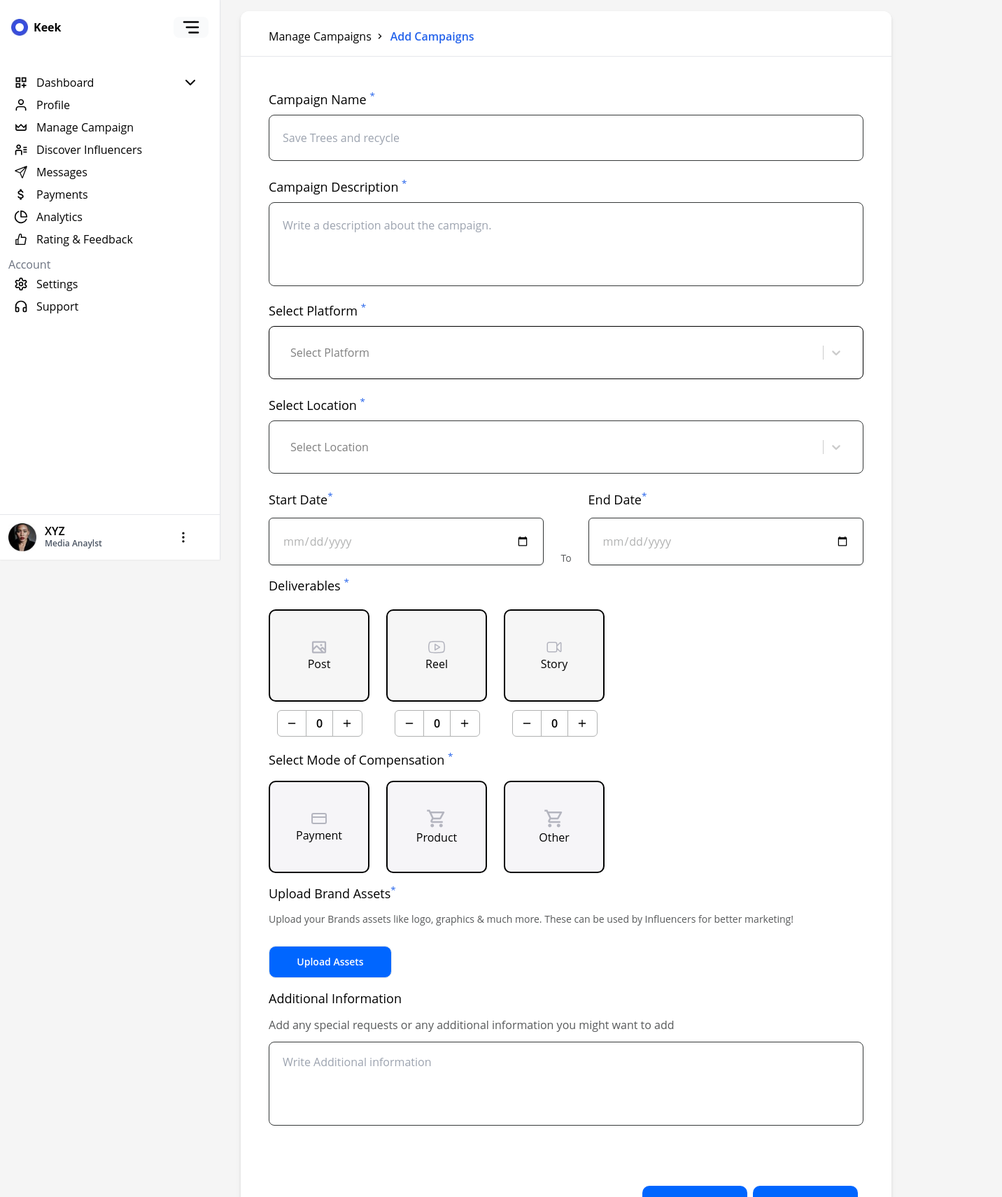
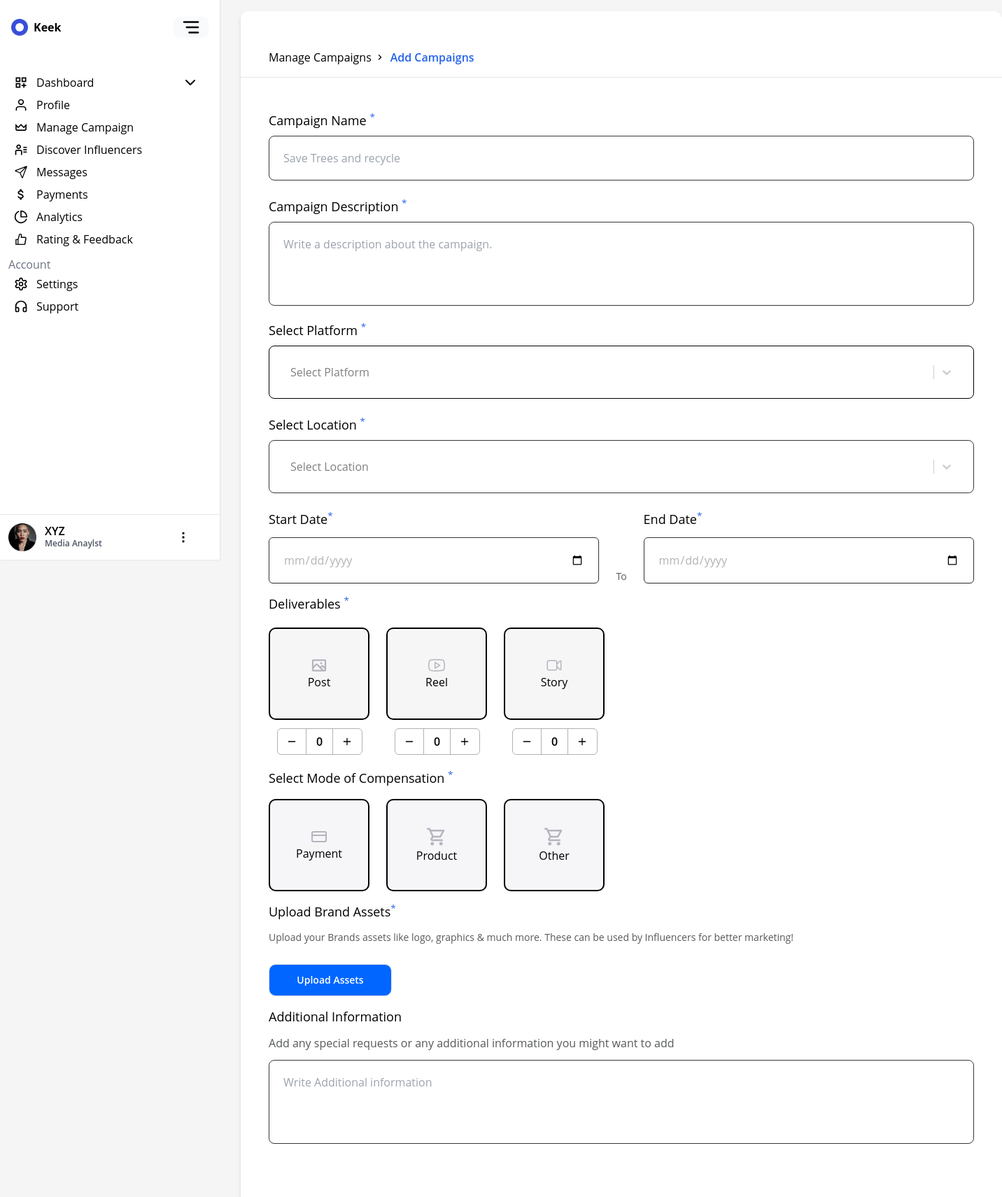
Before and after one commit to Darshana1907/New-_KeekProject, a React (Create React App) app: page /AddCampaign in a window 1280 px wide. Shown: the top 1711 px of the page at 70% size, 1432 px wide, since content can reach past the window. Built offline with nearby package versions, Linux system fonts and the light colour scheme.

Commit message:
changes in height and width

```diff
--- a/src/ManageCampaign/AddCampaign/AddCampaign.jsx
+++ b/src/ManageCampaign/AddCampaign/AddCampaign.jsx
@@ -373,13 +373,13 @@ const AddCampaign = () => {
   return (
     <>
       <div
-        className={`relative max-h-[1855px] mx-6 bg-white  ${
+        className={`relative max-h-[1855px]   mx-6 bg-white  ${
           !expanded
             ? "left-[90px] w-[calc(100%-150px)]"
-            : "left-[320px] w-[calc(100%-350px)]"
-        } rounded-xl drop-shadow-md`}
+            : "left-[320px] w-[calc(100%-1088px)]"
+        } rounded-xl drop-shadow-md   `}
       >
-        <div className={`bg-white top-28 my-4 left-[311px]  rounded-xl  `}>
+        <div className={`bg-white pt-[29.75px] top-28 my-4 left-[311px] h-fit rounded-xl ${expanded ? 'w-[1088px] ':' w-full'}  `}>
           <div className="h-[64.85px]  border-b">
             <div className="flex flex-row p-6 px-[40px] items-center gap-[3.14px]">
               <Link
@@ -408,7 +408,7 @@ const AddCampaign = () => {
                   Campaign Name <sup className="text-[#2463eb]">*</sup>
                 </label>
                 <input
-                  className={`border-[0.7px] mt-2  rounded-lg w-full px-[19px] py-5 gap-2.5 my-2 focus:outline-none focus:border-[#0066FF] ${
+                  className={`border-[0.7px] mt-2  rounded-lg w-full px-[20px] py-[19px] gap-2.5 my-2 focus:outline-none focus:border-[#0066FF] ${
                     errors.campaignName ? "border-red-500" : "border-[#363939]"
                   }`}
                   type="text"
@@ -433,7 +433,7 @@ const AddCampaign = () => {
                   Campaign Description <sup className="text-[#2463eb]">*</sup>
                 </label>
                 <textarea
-                  className={`border-[0.7px] mt-2 h-[120px]  rounded-lg w-full px-[19px] py-[20px] resize-none gap-2.5 focus:outline-none focus:border-[#0066FF] ${
+                  className={`border-[0.7px] mt-2 h-[120px]  rounded-lg w-full px-[20px] py-[19px] resize-none gap-2.5 focus:outline-none focus:border-[#0066FF] ${
                     errors.description ? "border-red-500" : "border-[#363939]"
                   }`}
                   name="description"
@@ -618,7 +618,7 @@ const AddCampaign = () => {
                     id="startDate"
                     value={formData.startDate}
                     onChange={handlechangeDate}
-                    className={`shadow appearance-none mt-3 w-full px-[19px] py-[20px] border-[#363939]  border rounded-md text-[#B1B2B2] focus:outline-none focus:border-[#0066FF] ${
+                    className={`shadow appearance-none mt-3 w-full px-[20px] py-[19px] border-[#363939]  border rounded-md text-[#B1B2B2] focus:outline-none focus:border-[#0066FF] ${
                       errors.startDate ? "border-red-500" : ""
                     }`}
                   />
@@ -648,7 +648,7 @@ const AddCampaign = () => {
                     id="endDate"
                     value={formData.endDate}
                     onChange={handlechangeDate}
-                    className={`shadow appearance-none mt-3 w-full px-[19px] py-[20px] border-[#363939]  border rounded-md text-[#B1B2B2] focus:outline-none  focus:border-[#0066FF] ${
+                    className={`shadow appearance-none mt-3 w-full px-[20px] py-[19px] border-[#363939]  border rounded-md text-[#B1B2B2] focus:outline-none  focus:border-[#0066FF] ${
                       errors.endDate ? "border-red-500" : ""
                     }`}
                   />
@@ -1027,7 +1027,7 @@ const AddCampaign = () => {
                   might want to add
                 </p>
                 <textarea
-                  className={`border-[0.7px] mt-3 h-[120px] resize-none border-[#363939] rounded-lg w-full px-[19px] p-4 gap-2.5 focus:outline-none focus:border-[#0066FF] `}
+                  className={`border-[0.7px] mt-3 h-[120px] resize-none border-[#363939] rounded-lg w-full px-[20px] py-[19px] gap-2.5 focus:outline-none focus:border-[#0066FF] `}
                   name="addDescription"
                   id="addDescription"
                   placeholder="Write Additional information"
```
